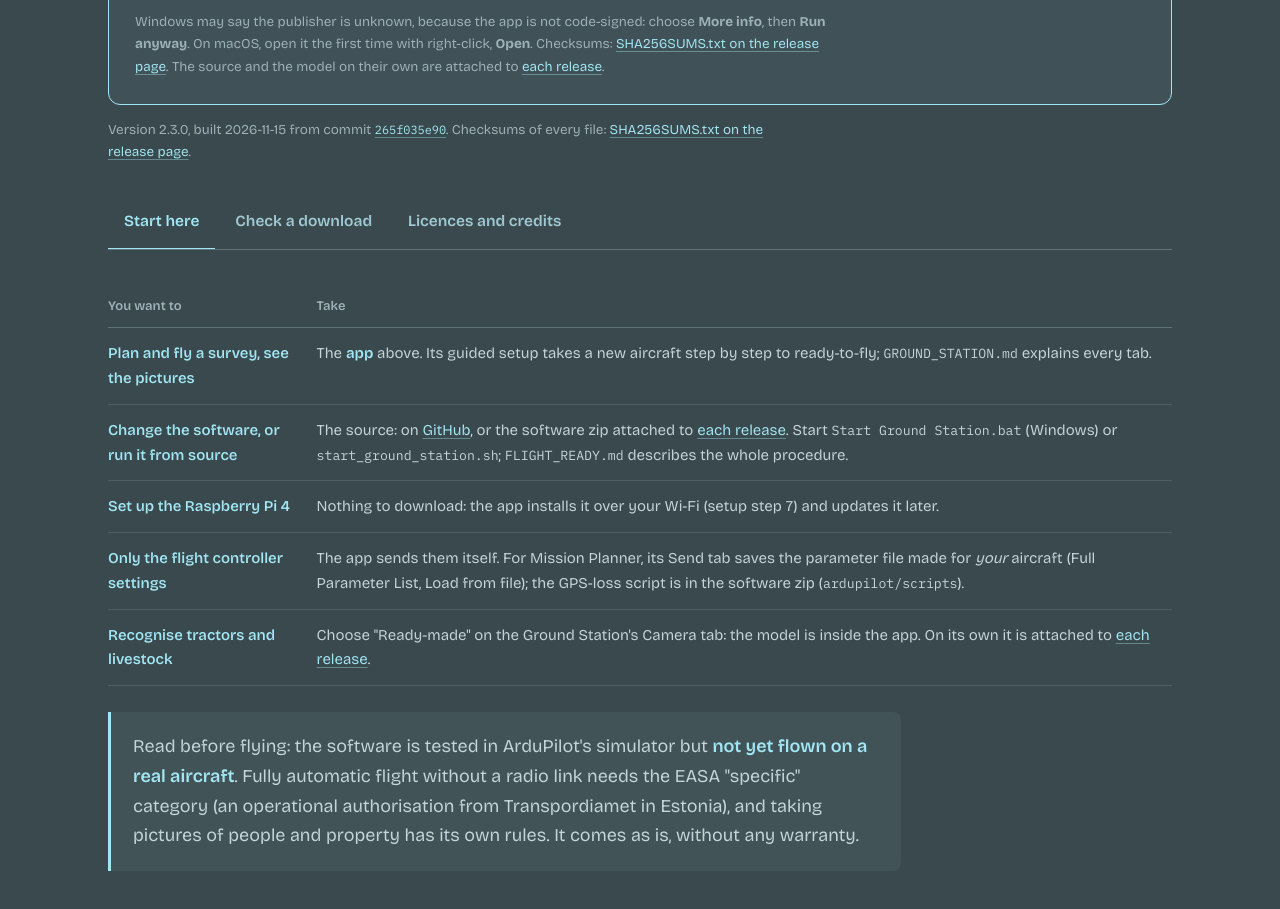
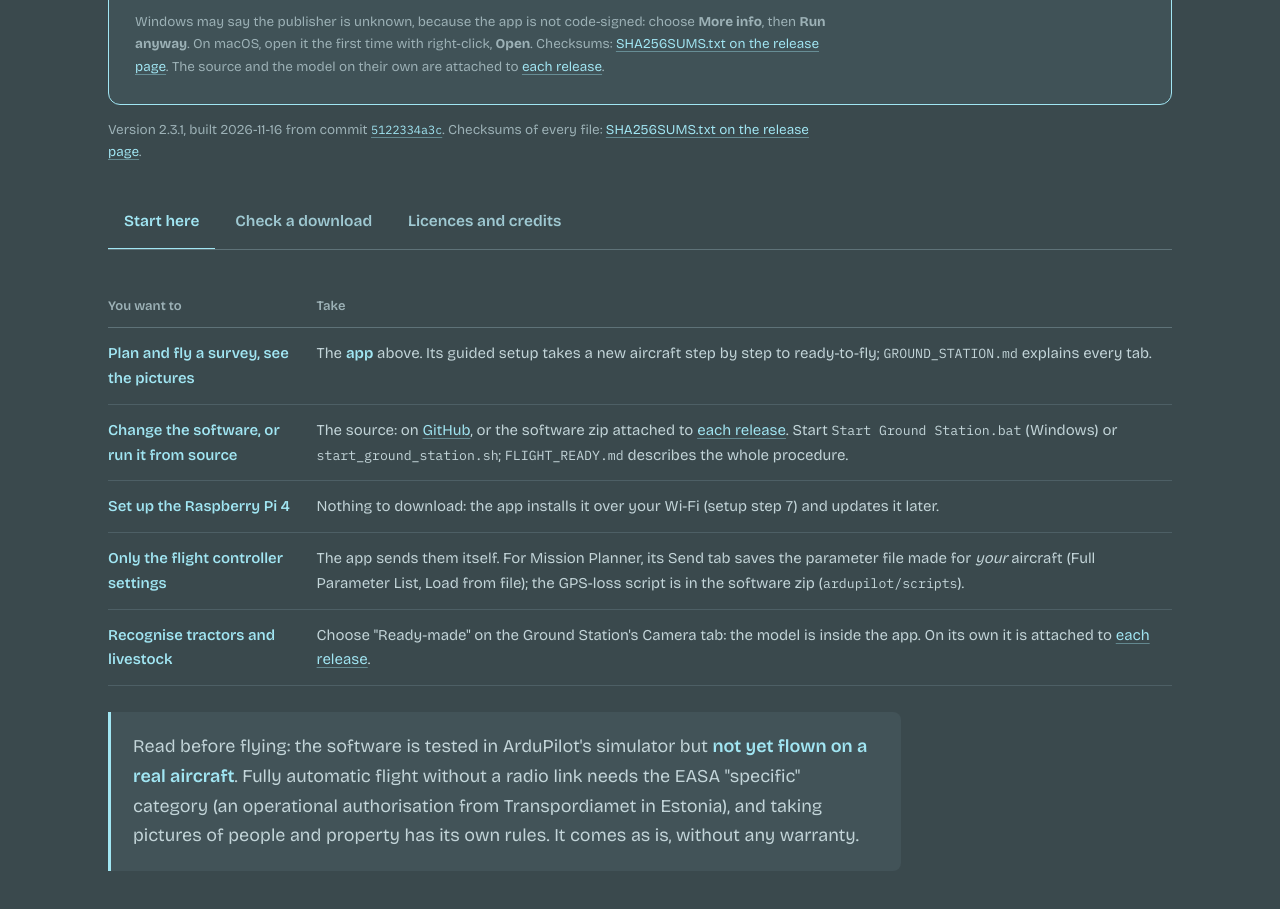
Before and after one commit to rometlehari-maker/uav-silm, a plain HTML site: page downloads.html in a window 1280 px wide. Shown: the part 905-1814 px from the top of the page. Drawn offline with Linux system fonts and the light colour scheme.

Commit message:
Website: version line for 2.3.1 (#15)
Co-Authored-By: Claude Fable 5.1 <noreply@anthropic.com>
Claude-Session: https://claude.ai/code/session_01CFhWmDJRX6fPdCESiMDZHg

```diff
--- a/downloads.html
+++ b/downloads.html
@@ -116,7 +116,7 @@
         <p class="note">Windows may say the publisher is unknown, because the app is not code-signed: choose <b>More info</b>, then <b>Run anyway</b>. On macOS, open it the first time with right-click, <b>Open</b>. Checksums: <a href="https://github.com/rometlehari-maker/uav-silm/releases/latest">SHA256SUMS.txt on the release page</a>. The source and the model on their own are attached to <a href="https://github.com/rometlehari-maker/uav-silm/releases/latest">each release</a>.</p>
       </div>
       <!-- downloads:begin (written by onboard/tools/build_downloads.py) -->
-      <p class="note rv">Version 2.3.0, built 2026-11-15 from commit <a href="https://github.com/rometlehari-maker/uav-silm/tree/265f035e907c16250b992fdef30e50495f508210/onboard"><code>265f035e90</code></a>. Checksums of every file: <a href="https://github.com/rometlehari-maker/uav-silm/releases/latest">SHA256SUMS.txt on the release page</a>.</p>
+      <p class="note rv">Version 2.3.1, built 2026-11-16 from commit <a href="https://github.com/rometlehari-maker/uav-silm/tree/5122334a3cd90179f22318ed8a722421a4c57d86/onboard"><code>5122334a3c</code></a>. Checksums of every file: <a href="https://github.com/rometlehari-maker/uav-silm/releases/latest">SHA256SUMS.txt on the release page</a>.</p>
       <!-- downloads:end -->
       <div class="tabs rv" data-tabs>
         <div class="tablist" role="tablist" aria-label="Using the downloads">
```
Also changed, not shown: 1 other file.
